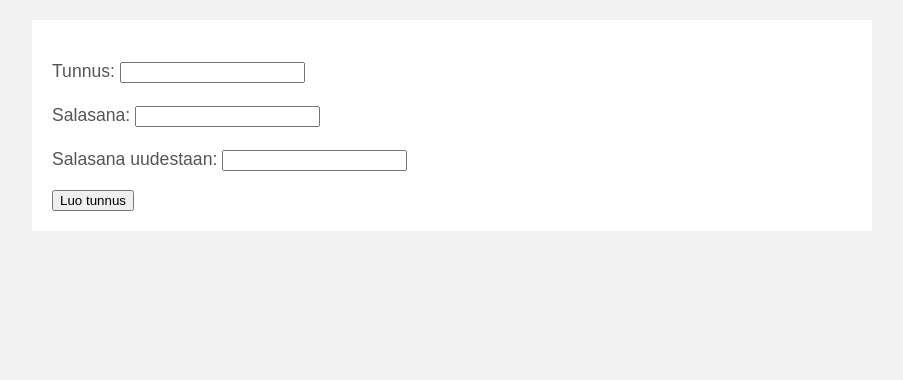
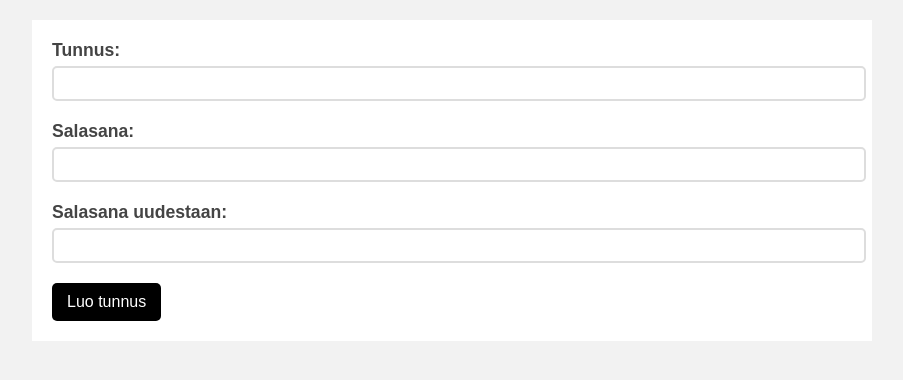
Before and after one commit to Tapir79/ruokareseptit, a Flask app: page /register in a window 1280 px wide. Shown: the part 111-491 px from the top of the page, without its empty margins (188-1091 px from the left). Run offline with Flask 3, Linux system fonts and the light colour scheme.

Commit message:
Add styles to login/register forms

```diff
--- a/static/css/common.css
+++ b/static/css/common.css
@@ -28,7 +28,7 @@ hr {
 }
 
 .btn-primary {
-    background: #57595c;
+    background: #000;
     color: white;
     border: none;
 }
@@ -52,7 +52,7 @@ hr {
     color: red;
     font-weight: bold;
     background: #ffe6e6;
-    padding: 10px;
+    padding: 5px;
     border-radius: 5px;
     display: block;
     margin-top: 5px;
@@ -105,10 +105,11 @@ hr {
 
 /* Input Fields */
 .form-group input[type="text"],
+.form-group input[type="password"],
 .form-group textarea,
 .form-group select {
     width: 100%;
-    padding: 10px;
+    padding: 5px;
     border: 2px solid #ddd;
     border-radius: 5px;
     font-size: 1.1em;
@@ -125,7 +126,7 @@ hr {
 /* Description Field */
 .form-group textarea {
     width: 100%;
-    padding: 10px;
+    padding: 5px;
     border: 2px solid #ddd;
     border-radius: 5px;
     font-size: 1.1em;
@@ -136,7 +137,7 @@ hr {
 /* Dropdown Styling */
 .form-group select {
     width: 100%;
-    padding: 10px;
+    padding: 5px;
     border: 2px solid #ddd;
     border-radius: 5px;
     font-size: 1.1em;
--- a/templates/register.html
+++ b/templates/register.html
@@ -2,27 +2,27 @@
 {% block title %} Rekisteröi uusi käyttäjä {% endblock %}
 {% block content %}
 <form action="/register" method="post">
-  <p>
+  <div class="form-group">
     <label for="username">Tunnus:</label>
-    <input type="text" name="username" value="{{ username or '' }}"/>
+    <input type="text" name="username" value="{{ username or '' }}" class="form-control" required/>
     {% if errors.username %}
     <span style="color: red;">{{ errors.username }}</span>
     {% endif %}
-  </p>
-  <p>
+  </div>
+  <div class="form-group">
     <label for="password1">Salasana:</label>
-    <input type="password" name="password1" />
+    <input type="password" name="password1" class="form-control" required/>
     {% if errors.password1 %}
     <span style="color: red;">{{ errors.password1 }}</span>
     {% endif %}
-  </p>
-  <p>
+  </div>
+  <div class="form-group">
     <label for="password2">Salasana uudestaan:</label>
-    <input type="password" name="password2" />
+    <input type="password" name="password2" class="form-control" required/>
     {% if errors.password2 %}
     <span style="color: red;">{{ errors.password2 }}</span>
     {% endif %}
-  </p>
-  <input type="submit" value="Luo tunnus" />
+  </div>
+  <button type="submit" class="btn btn-primary">Luo tunnus</button>
 </form>
 {% endblock %}
```
Also changed, not shown: templates/login.html (+9 -9 lines).
